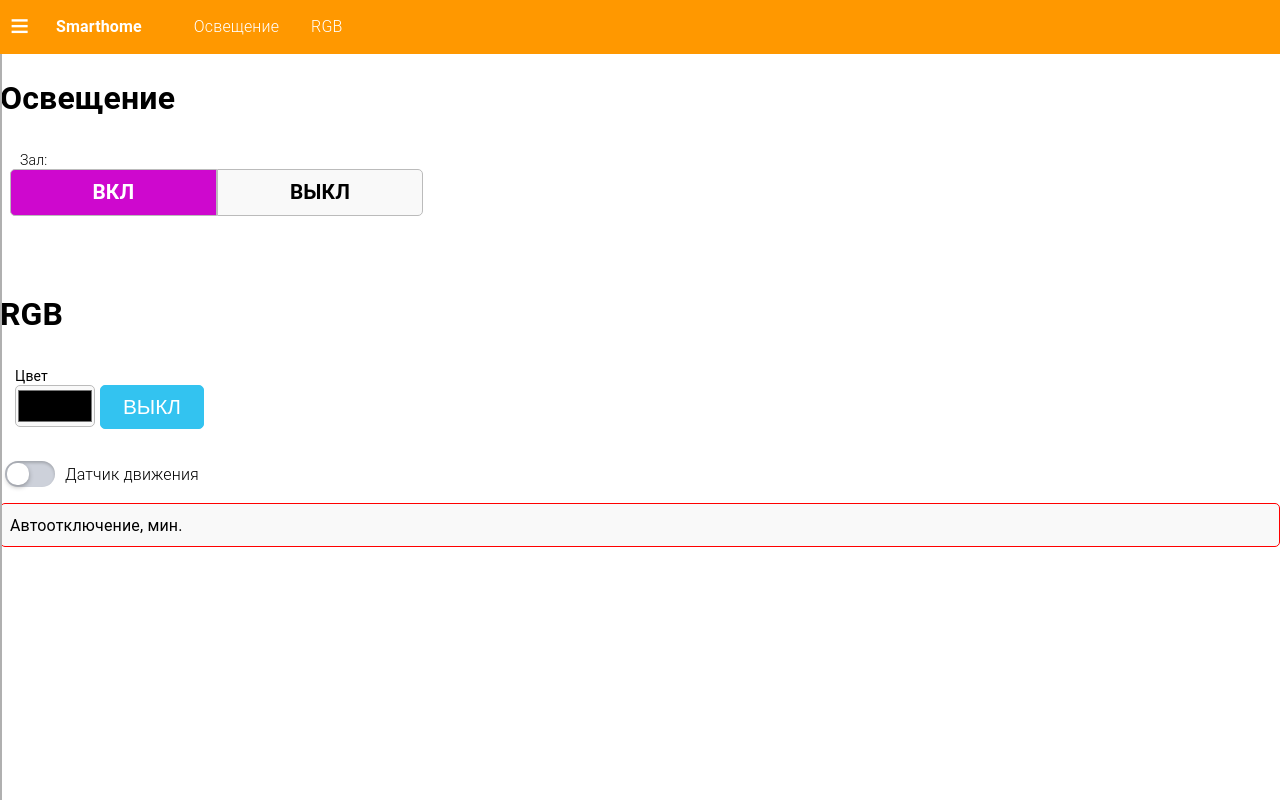
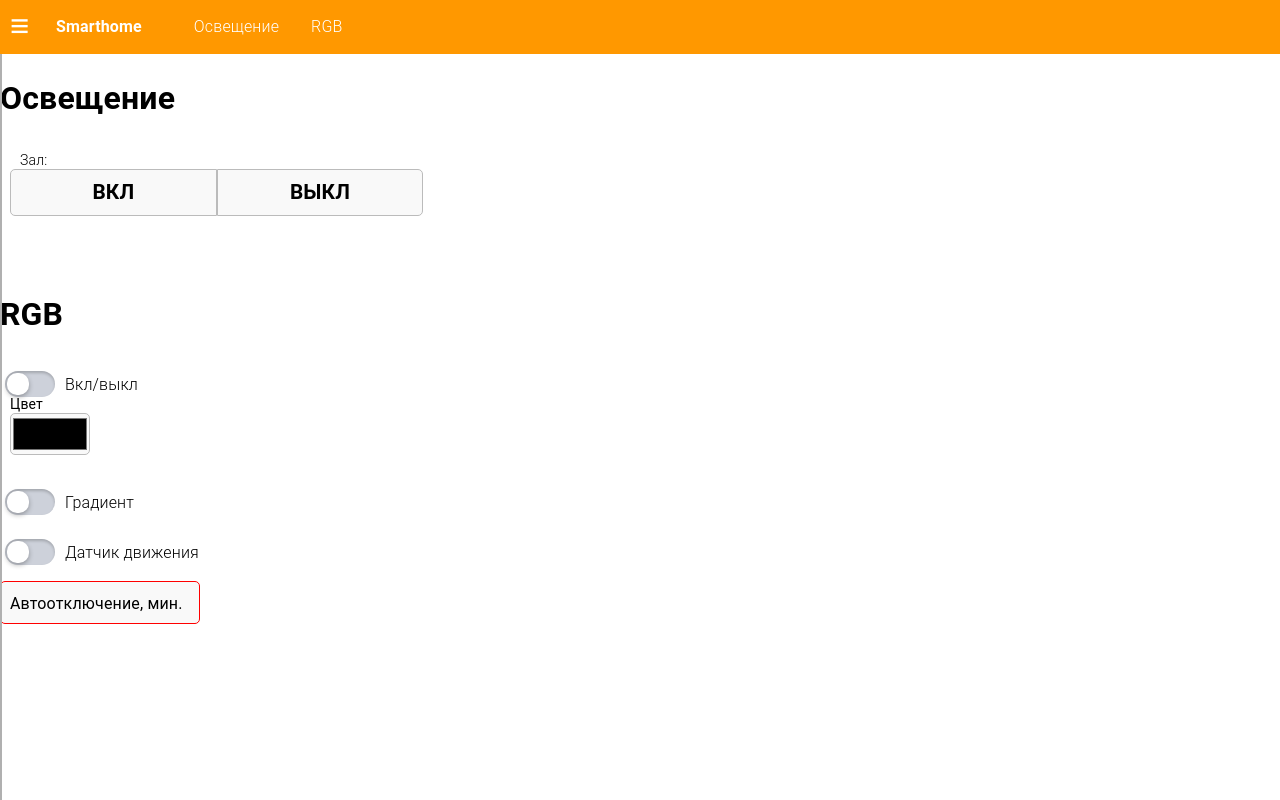
Before and after one commit to AndroiDjo/smarthome, a Flask app: page / in a window 1280 px wide. Run offline with Flask 2, Linux system fonts and the light colour scheme.

Commit message:
доработки веб сервера для управления новыми возможностями RBG ленты

```diff
--- a/nodemcu_rgb_strip/setting.json
+++ b/nodemcu_rgb_strip/setting.json
@@ -1 +1 @@
-{"detectmove":0,"power":1,"ponsettings":{"gradtime":500,"gradient":1,"gradsteps":50},"gradloop":1,"gradtime":2000,"delaymove":5000000,"fromcolor":{"b":0,"g":0,"r":1000},"poffsettings":{"gradient":1,"gradtime":1000,"tocolor":{"b":0,"g":0,"r":0},"gradsteps":100},"gradient":0,"tocolor":{"b":0,"g":1000,"r":0},"gradsteps":200}
+{"detectmove":1,"power":1,"ponsettings":{"gradtime":500,"gradient":1,"gradsteps":50},"gradloop":1,"gradtime":2000,"delaymove":3000000,"fromcolor":{"b":0,"g":0,"r":1000},"poffsettings":{"gradient":1,"gradtime":1000,"tocolor":{"b":0,"g":0,"r":0},"gradsteps":100},"gradient":0,"tocolor":{"b":1023,"g":1023,"r":1023},"gradsteps":200}
--- a/websrv/app.py
+++ b/websrv/app.py
@@ -9,16 +9,21 @@ def index():
     json_string = json.dumps(get_settings())
     return render_template('index.html', config=json_string)
 
+@app.route('/dev')
+def indexdev():
+    json_string = json.dumps(get_settings())
+    return render_template('indexdev.html', config=json_string)
+
 @app.route('/example')
 def example():
     return render_template('example.html')
 
 @app.route('/mqttpub')
 def mqttpub():
-    req_t = str(request.args.get('topic'))
-    req_m = str(request.args.get('msg'))
+    req_t = request.args.get('topic')
+    req_m = request.args.get('msg')
     mqtt_init.publish(req_t, req_m)
-    set_settings(req_t, req_m)
+    set_settings(req_t, json.loads(req_m))
     return "OK"
 
 def get_settings():
@@ -28,7 +33,7 @@ def get_settings():
 
 def set_settings(name, value):
     config = get_settings()
-    config[name] = value
+    config[name].update(value)
     with open('config.json', 'w') as f:
         json.dump(config, f)
 
--- a/websrv/templates/index.html
+++ b/websrv/templates/index.html
@@ -24,6 +24,10 @@
   pre {
    margin-top: 2em;
    margin-bottom: 2em;
+  }
+
+  input[type="number"] {
+    width: 200px;
   }
 
  </style>
@@ -62,46 +66,73 @@
 
     <a name="rgb"><br/><br/></a>
     <h1>RGB</h1>
-    <div class="row">
+    <div class="s12 m4 group">
+        <input type="checkbox" class="checkbox" name="rgb/kitchen" id="power" onchange="switchCheckBox(this)" />
+        <label for="power">Вкл/выкл</label>
+    </div>
+    <div class="group">
+        <input type="color" id="tocolor" name="rgb/kitchen" onchange="setColor(this)">
+        <label for="tocolor">Цвет</label>
+    </div>
+    <div class="s12 m4 group">
+        <input type="checkbox" class="checkbox" name="rgb/kitchen" id="gradient" onchange="processGradient(this)" />
+        <label for="gradient">Градиент</label>
+    </div>
+    <div id="rgbkitchengradientblock" style="display: none;">
         <div class="group">
-            <input type="color" id="rgbkitchencolor" name="rgb/kitchen" onchange="setColor(this.value)">
-            <label for="rgbkitchencolor">Цвет</label>
+            <input type="color" id="fromcolor" name="rgb/kitchen" onchange="processGradient(this)">
+            <label for="fromcolor">с цвета</label>
         </div>
         <div class="group">
-            <button class="primary" onclick="mqttpub('rgb/kitchen','C000000000000')">ВЫКЛ</button>
+            <input type="number" name="rgb/kitchen" id="gradtime" data-multiplier="1" required=" " min="10" value="" onchange="processGradient(this)">
+            <label for="gradtime">Время градиента, мс</label>
+        </div>
+        <div class="group">
+            <input type="number" name="rgb/kitchen" id="gradsteps" data-multiplier="1" required=" " min="1" value="" onchange="processGradient(this)">
+            <label for="gradsteps">Количество шагов градиента</label>
         </div>
     </div>
     <div class="s12 m4 group">
-        <input type="checkbox" class="checkbox" name="rgb/kitchen" id="rgbkitchensensor" onchange="switchMovesensor(this)" />
-        <label for="rgbkitchensensor">Датчик движения</label>
+        <input type="checkbox" class="checkbox" name="rgb/kitchen" id="detectmove" onchange="switchCheckBox(this)" />
+        <label for="detectmove">Датчик движения</label>
     </div>
-    <div class="group" style="min-width:200px;">
-        <input type="number" name="number" id="num" required=" " min="0" max="255" value="" onchange="setMovesensorTimeout(this)">
-        <label for="num">Автоотключение, мин.</label>
+    <div class="group">
+        <input type="number" name="rgb/kitchen" id="delaymove" data-multiplier="60000000" required=" " min="0" max="255" value="" onchange="editInput(this)">
+        <label for="delaymove">Автоотключение, мин.</label>
     </div>
-    </div>
-
-
 
     <div id="configs" hidden>{{config}}</div>
     <script>
+     var config = JSON.parse($("#configs").text());
+
      function setDefaults(config){
-         $("input[type=radio]").each(function(index){
-             if (config[this.name] === "1" && this.id === "on")
-                this.checked = true;
-             else if (config[this.name] === "0" && this.id === "off")
-                this.checked = true;
-             else
-                this.checked = false;
+         $("input[type=checkbox]").each(function(index){
+             try {
+                this.checked = (config[this.name][this.id] == 1);
+             } catch (e) {
+                console.log('Ошибка ' + e.name + ":" + e.message + "\n" + e.stack);
+             }
          })
 
-         $("input[class=jscolor]").each(function(index){
-             this.value = getColor(config['rgb/kitchen']);
+         $("input[type=color]").each(function(index){
+             try {
+                this.value = getColor(config[this.name][this.id]);
+             } catch (e) {
+                console.log('Ошибка ' + e.name + ":" + e.message + "\n" + e.stack);
+             }
          })
 
-         $("input[type=checkbox]").each(function(index){
+         $("input[type=number]").each(function(index){
+             try {
+                this.value = parseInt(config[this.name][this.id]) / parseInt(this.dataset.multiplier);
+             } catch (e) {
+                console.log('Ошибка ' + e.name + ":" + e.message + "\n" + e.stack);
+             }
+         })
 
-         })
+         if (config["rgb/kitchen"].gradient == 1) {
+            $("#rgbkitchengradientblock").slideToggle('slow');
+         }
      }
 
      function mqttpub(topic, msg) {
@@ -111,19 +142,38 @@
 	     });
      }
 
-     function setColor(color) {
-        var clr = tinycolor(color).toRgb();
-        var clrstr = "C" + cc(clr.r) + cc(clr.g) + cc(clr.b);
-        mqttpub("rgb/kitchen", clrstr);
+     function switchCheckBox(obj) {
+        var json = {}
+        json[obj.id] = (obj.checked ? 1 : 0);
+        config[obj.name][obj.id] = json[obj.id]
+        mqttpub(obj.name, JSON.stringify(json));
+     }
+
+     function editInput(obj) {
+        var json = {}
+        var mlt = parseInt(obj.dataset.multiplier);
+        json[obj.id] = parseInt(obj.value) * mlt;
+        config[obj.name][obj.id] = json[obj.id]
+        mqttpub(obj.name, JSON.stringify(json));
+     }
+
+     function getJsonColor(obj) {
+        var clr = tinycolor(obj.value).toRgb();
+        var json = {power:config[obj.name].power};
+        json[obj.id] = {r:cc(clr.r), g:cc(clr.g), b:cc(clr.b)};
+        return json;
+     }
+
+     function setColor(obj) {
+        mqttpub(obj.name, JSON.stringify(getJsonColor(obj)));
      }
 
      function cc(c) {
-        return ("0000" + Math.round(1023/255*c).toString()).slice(-4);
+        return Math.round(1023/255*c);
      }
 
-     function getColor(color) {
-        var cg = color.substr(1).match(/.{1,4}/g);
-        return dc(cg[0]) + dc(cg[1]) + dc(cg[2]);
+     function getColor(c) {
+        return '#' + dc(c.r) + dc(c.g) + dc(c.b);
      }
 
      function dc(c) {
@@ -132,15 +182,16 @@
         return res.length == 1 ? "0" + res : res;
      }
 
-     function switchMovesensor(obj) {
-        mqttpub(obj.name, "M"+(obj.checked ? "1" : "0"));
+     function processGradient(obj) {
+        if (obj.id == "gradient") {
+            $("#rgbkitchengradientblock").slideToggle('slow');
+        }
+        var json = {gradient:($("#gradient").is(":checked") ? 1 : 0), gradtime:parseInt($("#gradtime").prop("value")), gradsteps:parseInt($("#gradsteps").prop("value")), gradloop:1};
+        var fromcolor = getJsonColor($("#fromcolor")[0]);
+        var tocolor = getJsonColor($("#tocolor")[0]);
+        mqttpub(obj.name, JSON.stringify($.extend(json, fromcolor, tocolor)));
      }
 
-     function setMovesensorTimeout(obj) {
-        mqttpub(obj.name, "D"+(obj.value*60000000).toString());
-     }
-
-     var config = JSON.parse($("#configs").text());
      setDefaults(config);
 
     </script>
```
Also changed, not shown: 1 other file.
